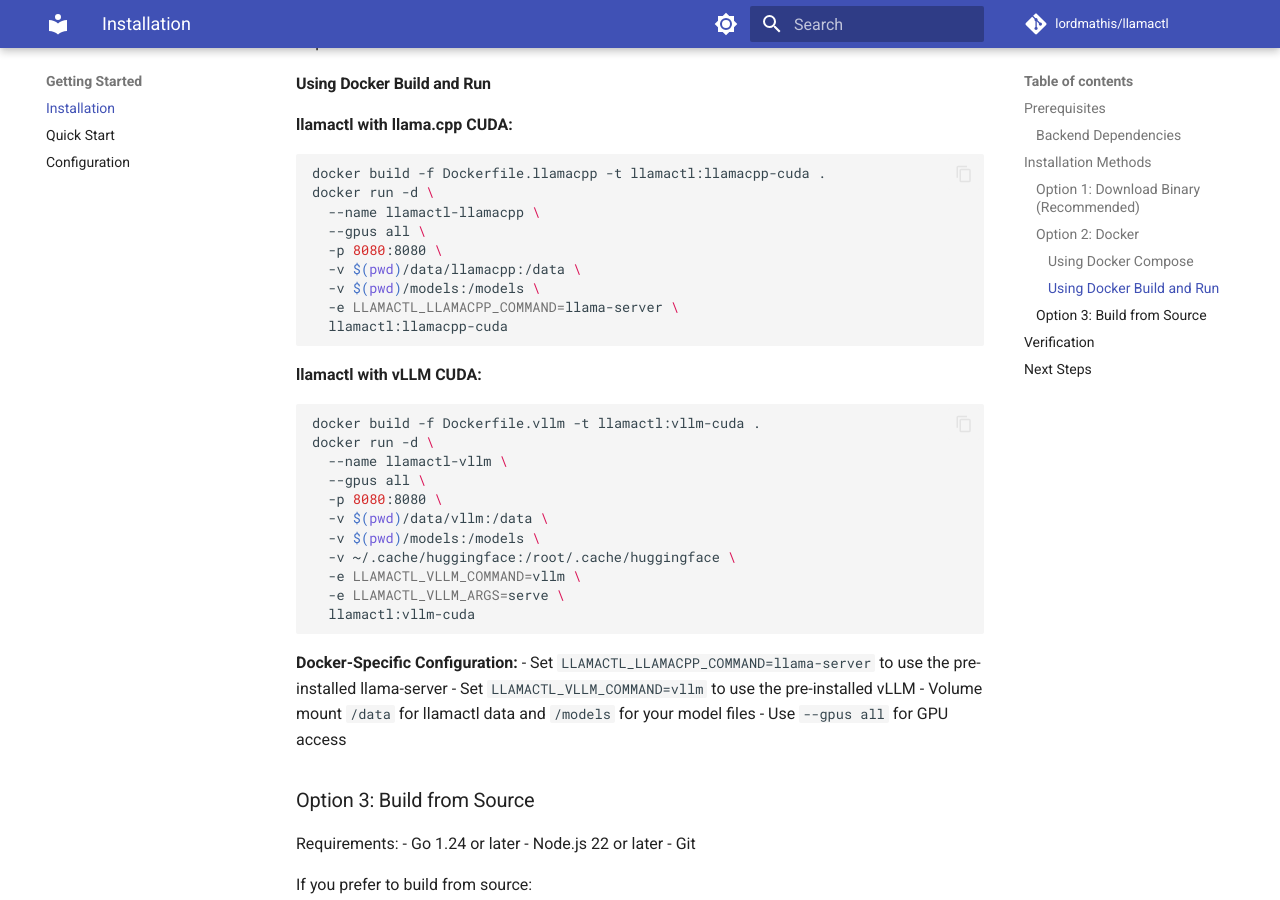
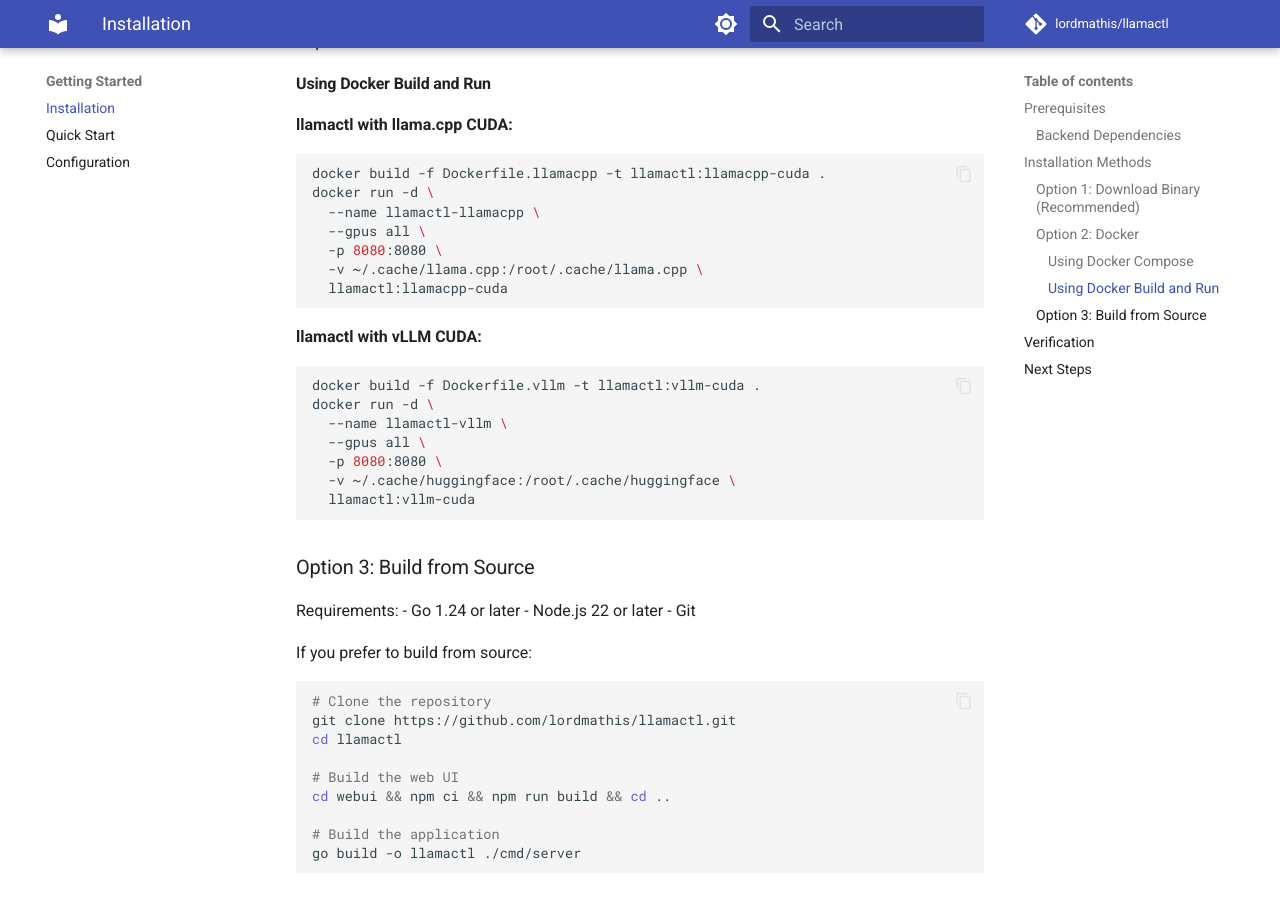
Before and after one commit to lordmathis/llamactl, an MkDocs documentation site: the page built from docs/getting-started/installation.md, in a window 1280 px wide and 900 px high, scrolled down 2178 px. Built offline with MkDocs 1.6.1 and Material for MkDocs 9.7.7, drawn with Linux system fonts in a browser that asks for light colours; comment, search, counter and statistics services are not loaded; the version menu is left out.

Commit message:
Update Docker run commands to use cached directories and remove unnecessary environment variables

````diff
--- a/docs/getting-started/installation.md
+++ b/docs/getting-started/installation.md
@@ -109,9 +109,7 @@
   --name llamactl-llamacpp \
   --gpus all \
   -p 8080:8080 \
-  -v $(pwd)/data/llamacpp:/data \
-  -v $(pwd)/models:/models \
-  -e LLAMACTL_LLAMACPP_COMMAND=llama-server \
+  -v ~/.cache/llama.cpp:/root/.cache/llama.cpp \
   llamactl:llamacpp-cuda
 ```
 
@@ -122,19 +120,9 @@
   --name llamactl-vllm \
   --gpus all \
   -p 8080:8080 \
-  -v $(pwd)/data/vllm:/data \
-  -v $(pwd)/models:/models \
   -v ~/.cache/huggingface:/root/.cache/huggingface \
-  -e LLAMACTL_VLLM_COMMAND=vllm \
-  -e LLAMACTL_VLLM_ARGS=serve \
   llamactl:vllm-cuda
 ```
-
-**Docker-Specific Configuration:**
-- Set `LLAMACTL_LLAMACPP_COMMAND=llama-server` to use the pre-installed llama-server
-- Set `LLAMACTL_VLLM_COMMAND=vllm` to use the pre-installed vLLM
-- Volume mount `/data` for llamactl data and `/models` for your model files
-- Use `--gpus all` for GPU access
 
 ### Option 3: Build from Source
 
````
